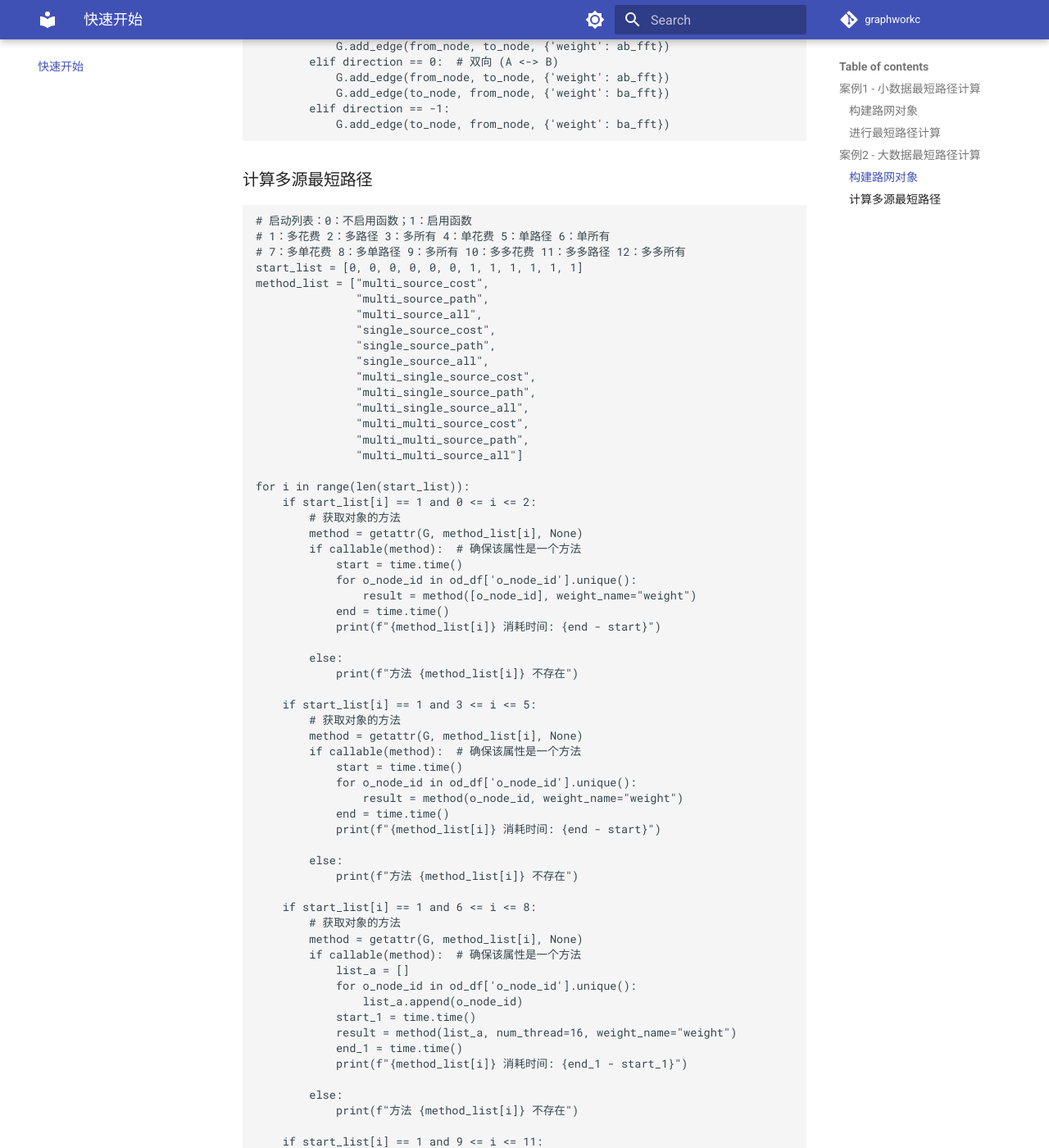
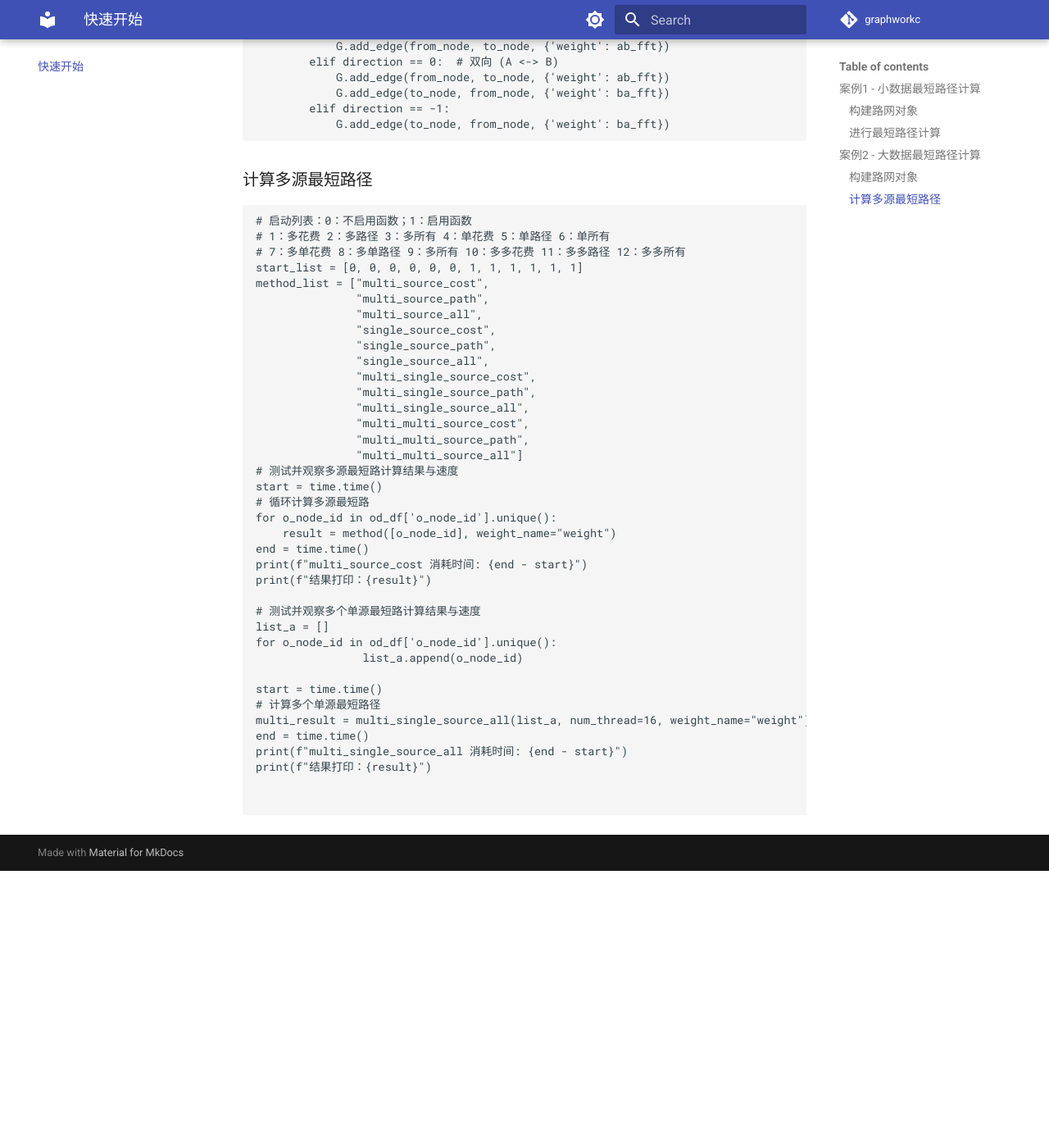
Before and after one commit to ZheChengData/graphworkc, an MkDocs documentation site: the page built from docs/快速开始.md, in a window 1280 px wide and 1400 px high, scrolled down 2841 px. Shown: the whole window at 82% size. Built offline with MkDocs 1.6.1 and Material for MkDocs 9.7.7, drawn with Linux system fonts in a browser that asks for light colours; comment, search, counter and statistics services are not loaded; after the commit the page ends 3903 px from its top, so only the background shows below that; some of the changed text lies outside the part shown.

Commit message:
update 2025/02/21 17:05
更新 快速开始 页面

````diff
--- a/docs/快速开始.md
+++ b/docs/快速开始.md
@@ -167,61 +167,26 @@ method_list = ["multi_source_cost",
                "multi_multi_source_cost",
                "multi_multi_source_path",
                "multi_multi_source_all"]
+# 测试并观察多源最短路计算结果与速度
+start = time.time()
+# 循环计算多源最短路
+for o_node_id in od_df['o_node_id'].unique():
+    result = method([o_node_id], weight_name="weight")
+end = time.time()
+print(f"multi_source_cost 消耗时间: {end - start}")
+print(f"结果打印：{result}")
 
-for i in range(len(start_list)):
-    if start_list[i] == 1 and 0 <= i <= 2:
-        # 获取对象的方法
-        method = getattr(G, method_list[i], None)
-        if callable(method):  # 确保该属性是一个方法
-            start = time.time()
-            for o_node_id in od_df['o_node_id'].unique():
-                result = method([o_node_id], weight_name="weight")
-            end = time.time()
-            print(f"{method_list[i]} 消耗时间: {end - start}")
+# 测试并观察多个单源最短路计算结果与速度
+list_a = []
+for o_node_id in od_df['o_node_id'].unique():
+                list_a.append(o_node_id)
 
-        else:
-            print(f"方法 {method_list[i]} 不存在")
+start = time.time()
+# 计算多个单源最短路径
+multi_result = multi_single_source_all(list_a, num_thread=16, weight_name="weight")
+end = time.time()
+print(f"multi_single_source_all 消耗时间: {end - start}")
+print(f"结果打印：{result}")
 
-    if start_list[i] == 1 and 3 <= i <= 5:
-        # 获取对象的方法
-        method = getattr(G, method_list[i], None)
-        if callable(method):  # 确保该属性是一个方法
-            start = time.time()
-            for o_node_id in od_df['o_node_id'].unique():
-                result = method(o_node_id, weight_name="weight")
-            end = time.time()
-            print(f"{method_list[i]} 消耗时间: {end - start}")
 
-        else:
-            print(f"方法 {method_list[i]} 不存在")
-
-    if start_list[i] == 1 and 6 <= i <= 8:
-        # 获取对象的方法
-        method = getattr(G, method_list[i], None)
-        if callable(method):  # 确保该属性是一个方法
-            list_a = []
-            for o_node_id in od_df['o_node_id'].unique():
-                list_a.append(o_node_id)
-            start_1 = time.time()
-            result = method(list_a, num_thread=16, weight_name="weight")
-            end_1 = time.time()
-            print(f"{method_list[i]} 消耗时间: {end_1 - start_1}")
-
-        else:
-            print(f"方法 {method_list[i]} 不存在")
-
-    if start_list[i] == 1 and 9 <= i <= 11:
-        # 获取对象的方法
-        method = getattr(G, method_list[i], None)
-        if callable(method):  # 确保该属性是一个方法
-            list_a = []
-            for o_node_id in od_df['o_node_id'].unique():
-                list_a.append([o_node_id])
-            start_1 = time.time()
-            result = method(list_a, num_thread=16, weight_name="weight")
-            end_1 = time.time()
-            print(f"{method_list[i]} 消耗时间: {end_1 - start_1}")
-
-        else:
-            print(f"方法 {method_list[i]} 不存在")
 ```
````
